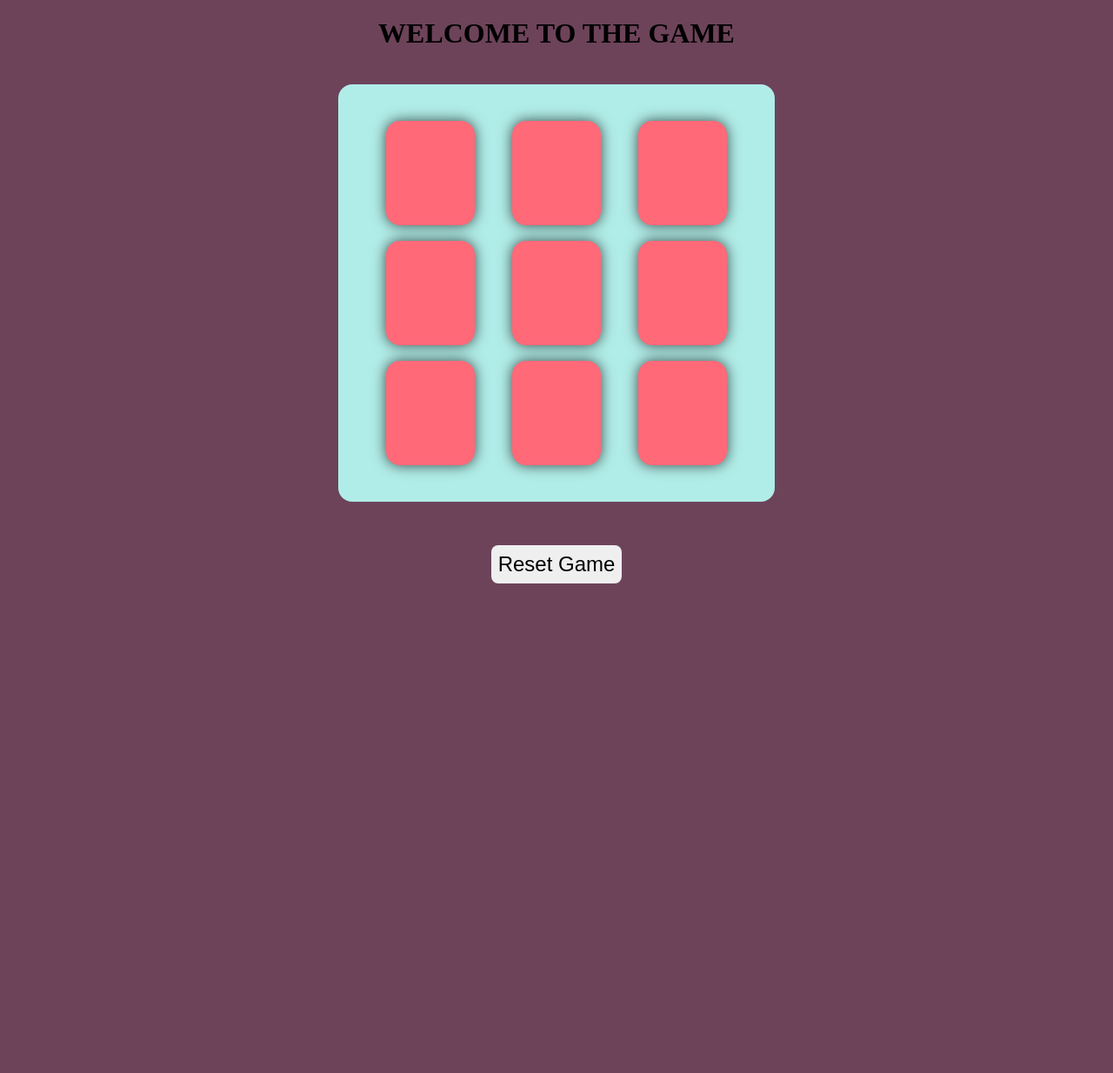
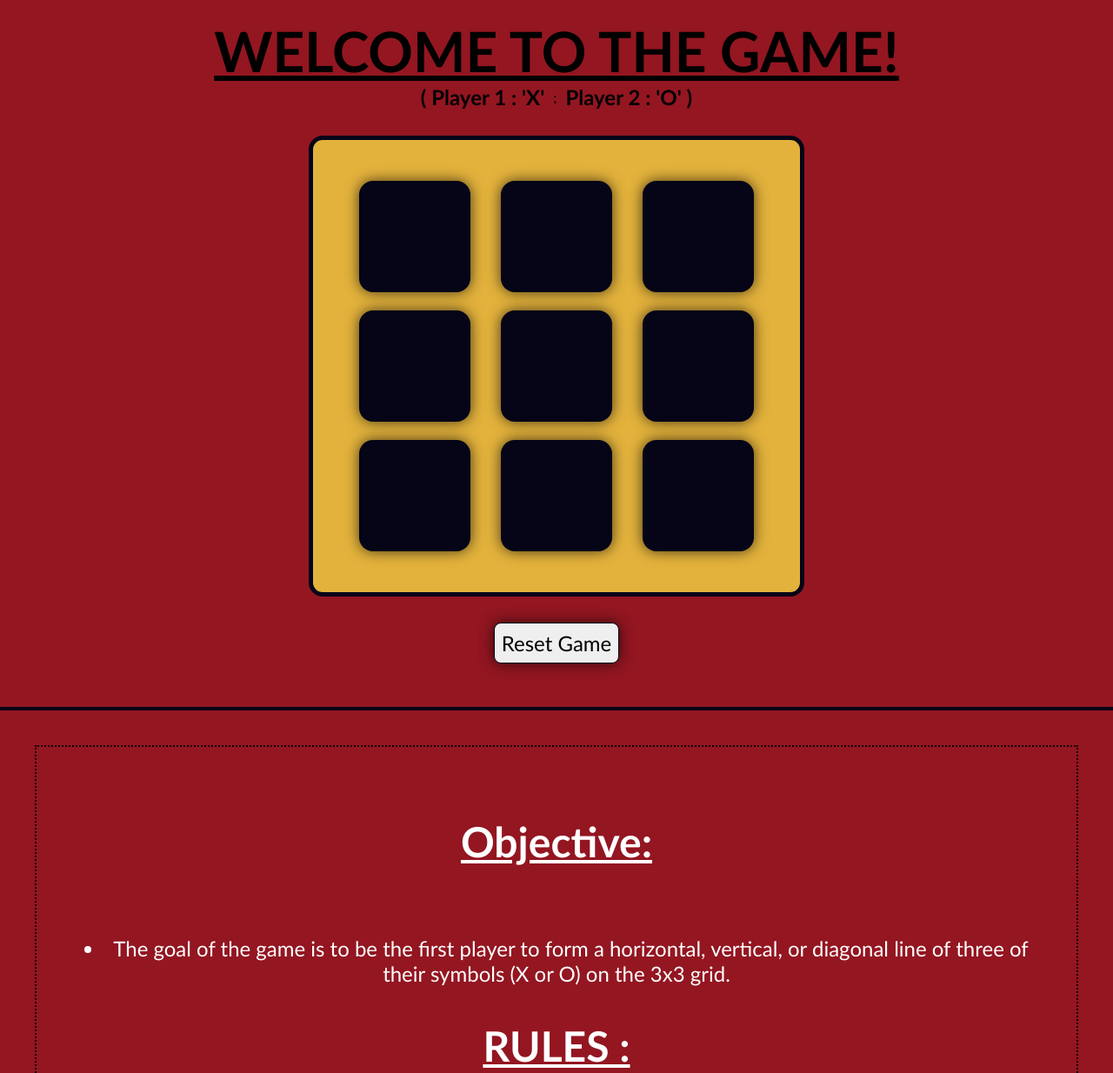
Before and after one commit to Dominic2210/TIC-TAC-TOE, a plain HTML site: page index.html in a window 1280 px wide. Shown: the top 1234 px of the page at 87% size. Before the commit the page ends 800 px from the top, so only its background shows below. Drawn offline with Linux system fonts and the light colour scheme; a web font is replaced by a local one.

Commit message:
Finishing touches given

```diff
--- a/App.js
+++ b/App.js
@@ -3,6 +3,7 @@ let reset_btn = document.querySelector("#reset");
 let msgContainer = document.querySelector(".msg-container");
 let message = document.querySelector("#msg");
 let new_btn = document.querySelector(".new");
+let headings = document.querySelector(".head-container");
 
 let turnX = true;
 const winPatterns = [
@@ -34,6 +35,7 @@ const resetGame = () => {
   msgContainer.classList.add("visibility");
   new_btn.classList.add("visibility");
   reset_btn.classList.remove("visibility");
+  headings.classList.remove("visibility")
 };
 // Second method
 // const resetGame = () => {
@@ -44,7 +46,6 @@ const resetGame = () => {
 //   reset_btn.classList.remove("visibility");
 // })
 // };
-
 
 boxes.forEach((box) => {
   box.addEventListener("click", () => {
@@ -66,6 +67,7 @@ const showWinner = (winner) => {
   msgContainer.classList.remove("visibility");
   new_btn.classList.remove("visibility");
   reset_btn.classList.add("visibility");
+  headings.classList.add("visibility")
   disableBoxes();
 };
 
--- a/index.html
+++ b/index.html
@@ -4,12 +4,19 @@
   <meta charset="UTF-8">
   <meta http-equiv="X-UA-Compatible" content="IE=edge">
   <meta name="viewport" content="width=device-width, initial-scale=1.0">
+  <link rel="preconnect" href="https://fonts.googleapis.com">
+  <link rel="preconnect" href="https://fonts.gstatic.com" crossorigin>
+  <link href="https://fonts.googleapis.com/css2?family=Rubik+Doodle+Shadow&display=swap" rel="stylesheet">
   <link rel="stylesheet" href="style.css">
   <title>TIC-TAC-TOE</title>
 </head>
 <body>
   <main>
-    <h1>WELCOME TO THE GAME</h1>
+    <h1 class="game-head">WELCOME TO THE GAME!</h1>
+
+    <div class="head-container">
+      <h2>( Player 1 : 'X'</h2> <span>;</span><h2>Player 2 : 'O' )</h2>
+    </div>
 
     <div class="msg-container visibility">
       <p id="msg"></p>
@@ -18,21 +25,46 @@
     <div class="game_container">
 
       <div class="game_box">
-        <button class="box"></button>
-        <button class="box"></button>
-        <button class="box"></button>
-        <button class="box"></button>
-        <button class="box"></button>
-        <button class="box"></button>
-        <button class="box"></button>
-        <button class="box"></button>
-        <button class="box"></button>
+        <button class="box click"></button>
+        <button class="box click"></button>
+        <button class="box click"></button>
+        <button class="box click"></button>
+        <button class="box click"></button>
+        <button class="box click"></button>
+        <button class="box click"></button>
+        <button class="box click"></button>
+        <button class="box click"></button>
       </div>
 
       <div class="button-container">
-        <button id="reset">Reset Game</button>
-        <button class="new visibility">New Game</button>
+        <button id="reset" class="click">Reset Game</button>
+        <button class="new visibility click">New Game</button>
       </div>
+    </div>
+
+    <hr class="custom-hr">
+
+    <div class="rules-container">
+
+      <div class="rule-box">
+        <h1 class="rule-head">Objective: </h1>
+        <li>The goal of the game is to be the first player to form a horizontal, vertical, or diagonal line of three of their symbols (X or O) on the 3x3 grid.</li>
+         <h3>RULES :</h3>
+          <li>Decide which player will be X and which will be O.</li>
+          <li>Players take turns placing their symbol (X or O) on an empty spot on the grid.</li>
+          <li>The first player (X) makes the initial move.</li>
+          <li>A player wins by having three of their symbols in a row horizontally, vertically, or diagonally.</li>
+          <li>If the entire grid is filled without a winner, the game is a draw.</li>
+          <li>Players must make a move during their turn; no skipping turns is allowed.</li>
+          <li>Once a player makes a move, it cannot be changed.</li>
+          <li>Players cannot place their symbol on a position that is already occupied by their opponent's symbol or their own.</li>
+          <li>The game ends when a player wins or when all positions on the grid are filled (resulting in a draw).</li>
+          <li>If a player achieves three in a row, their victory is announced, and the game concludes.</li>
+          <li>After the game ends, players can choose to play again or reset the grid for a new match.</li>
+          <li>Sportsmanship is encouraged, and players should congratulate the winner or acknowledge a draw.</li>
+
+      </div>
+
     </div>
 
   </main>
--- a/style.css
+++ b/style.css
@@ -1,20 +1,41 @@
+@import url('https://fonts.googleapis.com/css2?family=Rubik+Doodle+Shadow&display=swap');
 * {
   margin: 0;
   padding: 0;
+  /* font-family: 'Montserrat', sans-serif; */
+  font-family: 'Rubik Doodle Shadow', 'Gill Sans', 'Gill Sans MT', Calibri, 'Trebuchet MS', sans-serif;
 }
 
 body {
-  background-color: #6D435A;
-  /* background-color: #340068; */
-  /* background-color: #001D4A; */
+  background-color: #931621;
+  /* background-color: #E84855; */
+  /* background-color: #D64933; */
+  /* background-color: #3C5233; */
+  /* background-color: #7765E3; */
+}
+main {
+  width: 100%;
+}
+.game-head {
+  font-size: 8vmin;
+  text-decoration: underline;
+  text-align: center;
+  margin-top: 20px ;
+}
+h2 {
+  margin: 0 10px 0;
+}
+.head-container {
+  display: flex;
+  justify-content: center;
+  align-items: center;
+  margin-bottom: 30px;
+  font-size: 2vmin;
 }
 
-h1 {
-  text-align: center;
-  margin: 20px 0 40px;
-}
 
 .msg-container {
+  margin: 2vmin;
   display: flex;
   justify-content: center;
   align-items: center;
@@ -40,40 +61,36 @@ h1 {
 .game_box {
   display: grid;
   grid-template-columns: repeat(3, 1fr);
-  gap: 1vw;
-  /* width: 600px;
-  height: 600px; */
-  width: 33vw;
-  height: 50vh;
+  gap: 1vmin;
+  width: 60vmin;
+  height: 55vmin;
   padding: 5vmin;
-  margin-bottom: 40px;
+  margin-bottom: 20px;
   place-items: center;
-  /* background-color: #006992; */
-  /* background-color: #EAF8BF; */
-  background-color: #B1EDE8;
-  /* border-radius: 20px; */
+  background-color: #E3B23C;
+  /* background-color: #EDD3C4; */
+  border: 5px solid rgb(5, 5, 23);
   border-radius: 1rem;
 }
 
 .box {
   font-size: 3rem;
-  /* width: 150px;
-  height: 150px; */
-  width: 8vw;
-  height: 15vh;
-  /* width: 80%;
-  height: 90%; */
-  background-color: #FF6978;
-  color: black;
-  /* background-color: #ECA400; */
+  width: 16vmin;
+  height: 16vmin;
+  color: white;
+  background-color: rgb(5, 5, 23);
+  /* background-color: #3A7D44; */
   border: none;
-  /* border-radius: 10px; */
   border-radius: 1rem;
+  /* box-shadow: 0 0 1rem rgba(0, 0, 0, 0.7); */
+
+}
+
+.click {
   box-shadow: 0 0 1rem rgba(0, 0, 0, 0.7);
   transition: box-shadow 0.1s;
 }
-
-.box:active {
+.click:active {
   box-shadow: none;
 }
 
@@ -82,8 +99,16 @@ h1 {
 }
 
 #reset {
-  /* width: 14vw;
-  height: 7vh; */
+  padding: 0.5rem;
+  border: 1px solid rgb(5, 5, 23);
+  border-radius: 0.5rem;
+  font-size: 3vmin;
+  margin: 10px;
+}
+
+.new {
+  background-color: rgb(5, 5, 23);
+  color: white;
   padding: 0.5rem;
   border: none;
   border-radius: 0.5rem;
@@ -91,12 +116,29 @@ h1 {
   margin: 10px;
 }
 
-.new {
-  /* width: 14vw;
-  height: 7vh; */
-  padding: 0.5rem;
+.custom-hr {
+  color: rgb(5, 5, 23);
+  background-color: rgb(5, 5, 23);
+  height: 4px;
   border: none;
-  border-radius: 0.5rem;
+}
+
+.rules-container {
+  text-align: center;
+}
+.rule-box {
+  margin: 5vmin;
+  padding: 5vmin;
+  display: flex;
+  flex-direction: column;
+  justify-content: center;
+  align-items: center;
+  border: 2px dotted black;
+  color: white;
   font-size: 3vmin;
-  margin: 10px;
 }
+.rule-box h1, h3 {
+  text-decoration: underline;
+  margin: 5vmin 0 10vmin;
+  font-size: 6vmin;
+}
```
Lines whose indentation alone changed are shown as unchanged.
